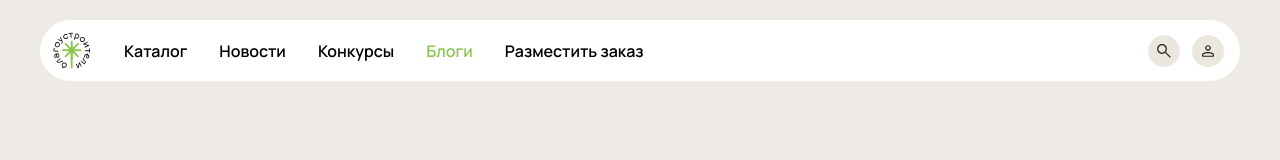
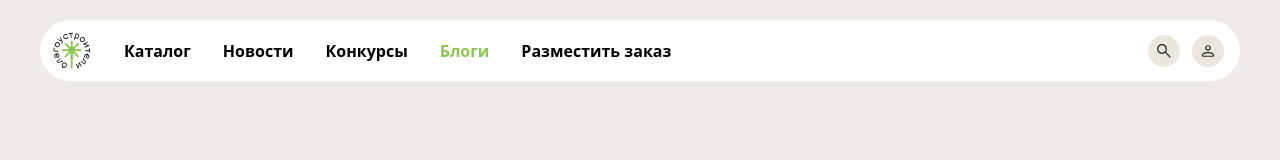
Before and after one commit to sxd993/soup-frontend, a Next.js app: page /blogs in a window 1280 px wide. Shown: the top 160 px of the page. Built offline with nearby package versions, Linux system fonts and the light colour scheme.

Commit message:
фикс за сафоном чтоы прод работал

```diff
--- a/src/app/blogs/[id]/page.tsx
+++ b/src/app/blogs/[id]/page.tsx
@@ -2,6 +2,10 @@ import { notFound } from "next/navigation"
 import { BLOGS, BottomBlogCard, getPriorityBlog, type BlogItem } from "@/entities/Blogs"
 import { CommentsSection } from "@/features/Comments/ui/CommentsSection"
 import { SectionTitle, AdsBanner, SidePanel, BlogSidePanelCard, type SidePanelItem } from "@/shared/ui"
+
+type BlogSidePanelItem = SidePanelItem & {
+  blog: BlogItem
+}
 
 type PageProps = {
   params: Promise<{ id: string }>
@@ -25,7 +29,7 @@ export default async function BlogDetailPage({ params }: PageProps) {
   const { item: topBlogItem } = getPriorityBlog()
   const topBlogId = topBlogItem?.id
   const relatedBlogs = BLOGS.filter((blog) => blog.id !== topBlogId)
-  const sidePanelItems: SidePanelItem[] = relatedBlogs.map((blog) => ({
+  const sidePanelItems: BlogSidePanelItem[] = relatedBlogs.map((blog) => ({
     id: String(blog.id),
     isAds: blog.isAds,
     blog,
@@ -48,7 +52,7 @@ export default async function BlogDetailPage({ params }: PageProps) {
         {/*  Раздел комментариев */}
         <div className="mt-12 bg-white p-5 rounded-[20px]">
           <SectionTitle title="Комментарии" className="mb-6 text-secondary! text-[22px]! font-bold!" />
-          <CommentsSection blogId={blogItem.id} />
+          <CommentsSection />
         </div>
 
       </div>
@@ -67,8 +71,7 @@ export default async function BlogDetailPage({ params }: PageProps) {
           title="Самое обсуждаемое"
           getHref={(item) => `/blogs/${item.id}`}
           renderItem={(item, href) => {
-            const blog = (item as any).blog as BlogItem
-            return <BlogSidePanelCard item={blog} href={href} />
+            return <BlogSidePanelCard item={item.blog} href={href} />
           }}
         />
       </div>
--- a/src/app/blogs/page.tsx
+++ b/src/app/blogs/page.tsx
@@ -1,12 +1,16 @@
 import { ScrollBlogsList } from "@/widgets/Blogs";
 import { BLOGS, getPriorityBlog, type BlogItem } from "@/entities/Blogs";
 import { SectionTitle, AdsBanner, SidePanel, BlogSidePanelCard, type SidePanelItem } from "@/shared/ui";
+
+type BlogSidePanelItem = SidePanelItem & {
+    blog: BlogItem
+}
 
 export default function BlogsPage() {
     const { item: topBlogItem } = getPriorityBlog()
     const topBlogId = topBlogItem?.id
     const relatedBlogs = BLOGS.filter((blog) => blog.id !== topBlogId)
-    const sidePanelItems: SidePanelItem[] = relatedBlogs.map((blog) => ({
+    const sidePanelItems: BlogSidePanelItem[] = relatedBlogs.map((blog) => ({
         id: String(blog.id),
         isAds: blog.isAds,
         blog,
@@ -42,8 +46,7 @@ export default function BlogsPage() {
                     title="Самое обсуждаемое"
                     getHref={(item) => `/blogs/${item.id}`}
                     renderItem={(item, href) => {
-                        const blog = (item as any).blog as BlogItem
-                        return <BlogSidePanelCard item={blog} href={href} />
+                        return <BlogSidePanelCard item={item.blog} href={href} />
                     }}
                 />
             </div>
--- a/src/app/layout.tsx
+++ b/src/app/layout.tsx
@@ -15,18 +15,6 @@ export default function RootLayout({
 }>) {
   return (
     <html lang="en" suppressHydrationWarning>
-      <head>
-        <link rel="preconnect" href="https://fonts.googleapis.com" />
-        <link rel="preconnect" href="https://fonts.gstatic.com" crossOrigin="anonymous" />
-        <link
-          href="https://fonts.googleapis.com/css2?family=Manrope:wght@200..800&display=swap"
-          rel="stylesheet"
-        />
-        <link
-          href="https://fonts.googleapis.com/css2?family=Roboto+Flex:opsz@8..144,wght@400;500&display=swap"
-          rel="stylesheet"
-        />
-      </head>
       <body suppressHydrationWarning>
         <AppProviders>
           <div className="max-w-[1200px] mx-auto px-4 lg:px-0">
--- a/src/app/news/[id]/page.tsx
+++ b/src/app/news/[id]/page.tsx
@@ -1,6 +1,10 @@
 import { notFound } from "next/navigation"
 import { NEWS, NewsContent, type NewsItem } from "@/entities/News"
 import { SidePanel, NewsSidePanelCard, type SidePanelItem } from "@/shared/ui"
+
+type NewsSidePanelItem = SidePanelItem & {
+  news: NewsItem
+}
 
 type PageProps = {
   params: Promise<{ id: string }>
@@ -23,7 +27,7 @@ export default async function NewsDetailPage({ params }: PageProps) {
 
   const relatedNews = NEWS.filter((item) => item.id !== newsItem.id)
 
-  const sidePanelItems: SidePanelItem[] = relatedNews.map((item) => ({
+  const sidePanelItems: NewsSidePanelItem[] = relatedNews.map((item) => ({
     id: item.id,
     isAds: item.isAds,
     news: item,
@@ -40,8 +44,7 @@ export default async function NewsDetailPage({ params }: PageProps) {
           title="Новости по теме"
           getHref={(item) => `/news/${item.id}`}
           renderItem={(item, href) => {
-            const news = (item as any).news as NewsItem
-            return <NewsSidePanelCard item={news} href={href} />
+            return <NewsSidePanelCard item={item.news} href={href} />
           }}
         />
       </div>
--- a/src/features/Comments/ui/CommentsSection.tsx
+++ b/src/features/Comments/ui/CommentsSection.tsx
@@ -1,10 +1,6 @@
 import { Button } from "@/shared/ui"
 
-interface CommentsSectionProps {
-  blogId: number
-}
-
-export function CommentsSection({ blogId }: CommentsSectionProps) {
+export function CommentsSection() {
   return (
     <div className="flex flex-col gap-6">
       {/* Форма добавления комментария */}
--- /dev/null
+++ b/src/pages/_document.tsx
@@ -0,0 +1,24 @@
+import { Head, Html, Main, NextScript } from "next/document"
+
+export default function Document() {
+  return (
+    <Html lang="en">
+      <Head>
+        <link rel="preconnect" href="https://fonts.googleapis.com" />
+        <link rel="preconnect" href="https://fonts.gstatic.com" crossOrigin="anonymous" />
+        <link
+          href="https://fonts.googleapis.com/css2?family=Manrope:wght@200..800&display=swap"
+          rel="stylesheet"
+        />
+        <link
+          href="https://fonts.googleapis.com/css2?family=Roboto+Flex:opsz@8..144,wght@400;500&display=swap"
+          rel="stylesheet"
+        />
+      </Head>
+      <body>
+        <Main />
+        <NextScript />
+      </body>
+    </Html>
+  )
+}
--- a/src/shared/ui/Pagination/model/useScrollToTop.ts
+++ b/src/shared/ui/Pagination/model/useScrollToTop.ts
@@ -22,7 +22,7 @@ export const useScrollToTop = () => {
                 document.body.scrollTop = 0
                 window.scrollTo(0, 0)
             }, 0)
-        } catch (error) {
+        } catch {
             // Fallback на простой скролл
             window.scrollTo(0, 0)
         }
--- a/src/shared/ui/SidePanel/model/types.ts
+++ b/src/shared/ui/SidePanel/model/types.ts
@@ -4,6 +4,7 @@ import { ReactNode } from "react"
 export type SidePanelItem = {
     id: string
     isAds?: boolean
+    description?: string
     [key: string]: unknown
 }
 
--- a/src/shared/ui/SidePanel/ui/SidePanel.tsx
+++ b/src/shared/ui/SidePanel/ui/SidePanel.tsx
@@ -12,7 +12,7 @@ export function SidePanel<T extends SidePanelItem>({
 }: SidePanelProps<T>) {
     const defaultRenderAds = (item: T) => (
         <div className="w-full h-full max-w-none">
-            <AdsBanner hasDescription={Boolean((item as any).description)} />
+            <AdsBanner hasDescription={Boolean(item.description)} />
         </div>
     )
     const renderAdsBanner = renderAds || defaultRenderAds
```
